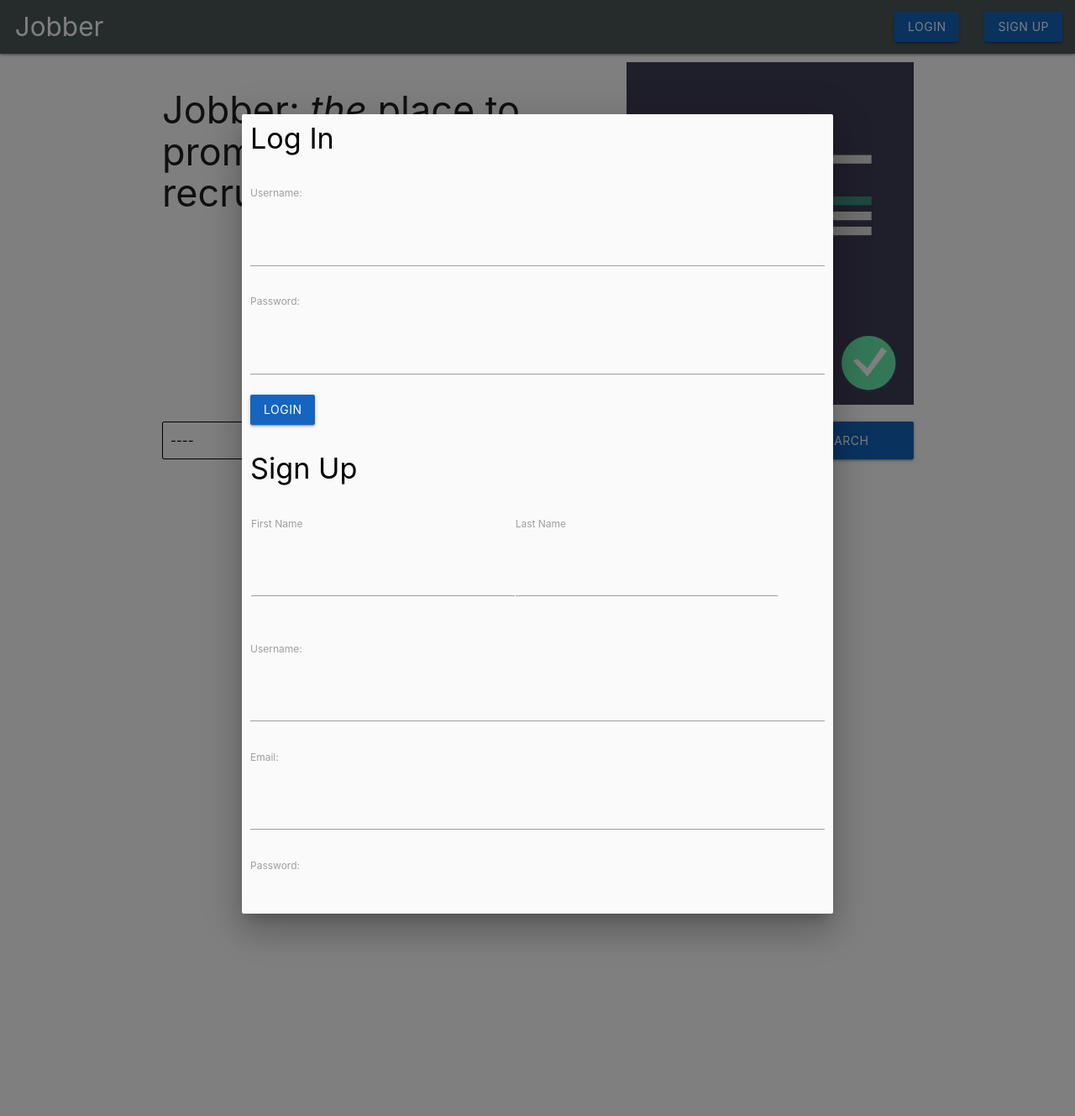
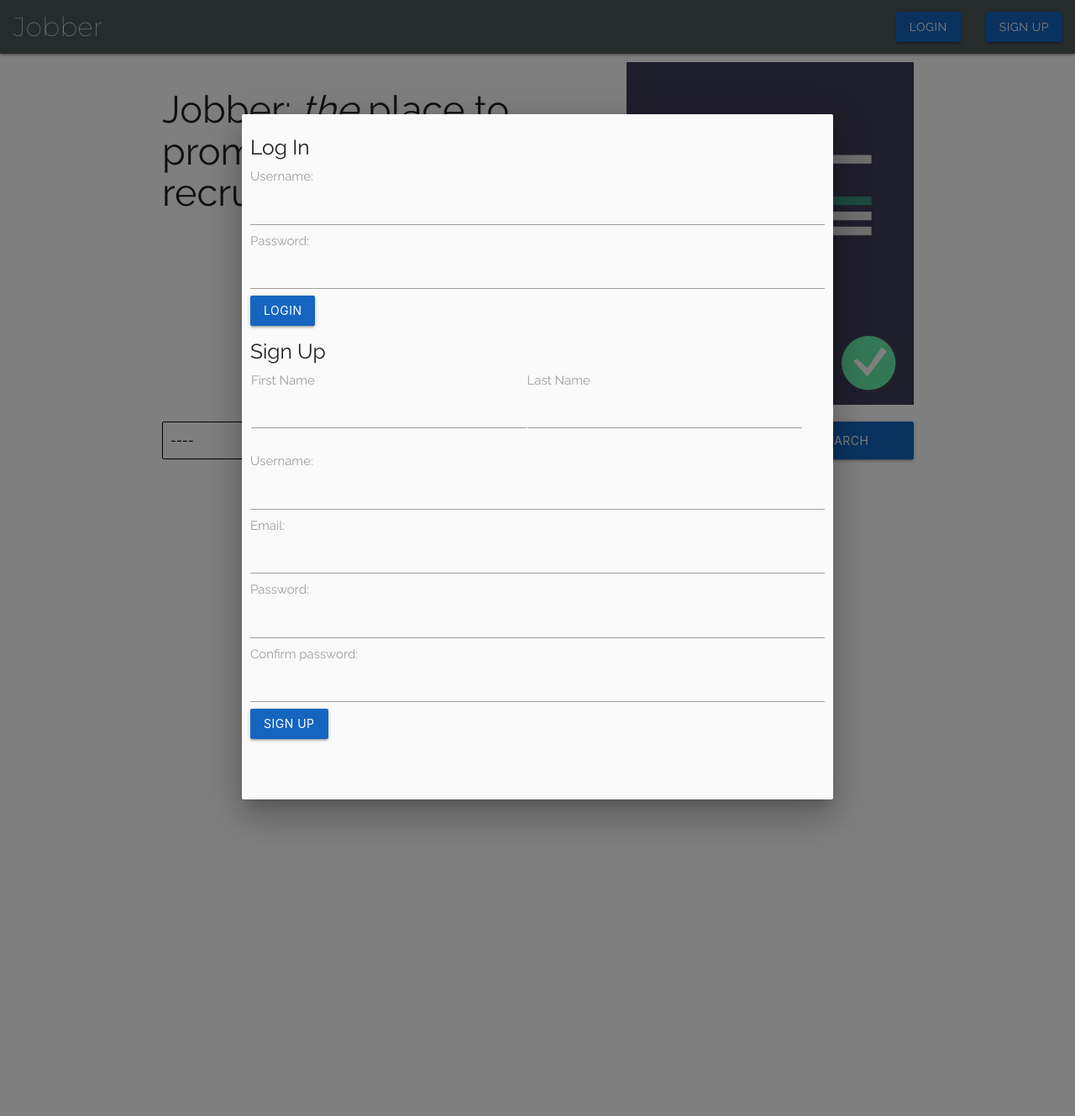
Before and after one commit to samleemcknight/jobber, a Django app: page / in a window 1280 px wide, after a click on "LOGIN". Shown: the top 1329 px of the page at 84% size. Run offline with Django 3.2, Linux system fonts and the light colour scheme; data that the repository does not hold is empty; parts of the project's set-up code (start-up, migrations or seed data) failed here and were passed over.

Commit message:
adds more styling with new fonts

```diff
--- a/main_app/static/css/style.css
+++ b/main_app/static/css/style.css
@@ -1,3 +1,10 @@
+body {
+  font-family: 'Raleway', sans-serif;;
+}
+
+.brand-logo {
+  font-family: 'Montserrat', sans-serif;
+}
 
 .title h1 {
   font-size: 3rem;
@@ -65,6 +72,10 @@ section .item {
 }
 
 /* override materialize classes: */
+label {
+  font-size: 1rem;
+}
+
 nav {
   background-color: rgba(0, 18, 18, 0.7);
 }
@@ -73,12 +84,21 @@ nav h4 {
   color: black;
 }
 
-.modal {
-  height: 75% !important;
+input[type=text]:not(.browser-default) {
+  height: 3rem;
 }
 
 .modal .modal-content {
   padding: 10px;
+}
+
+.modal-content {
+  height: 60vh;
+}
+
+.modal-content label {
+  margin: 0;
+  padding: 0;
 }
 
 #modal2 {
--- a/main_app/templates/base.html
+++ b/main_app/templates/base.html
@@ -6,6 +6,8 @@
   <meta http-equiv="X-UA-Compatible" content="IE=edge">
   <meta name="viewport" content="width=device-width, initial-scale=1.0">
   <link rel="stylesheet" href="https://cdnjs.cloudflare.com/ajax/libs/materialize/1.0.0/css/materialize.min.css">
+  <link rel="preconnect" href="https://fonts.gstatic.com">
+  <link href="https://fonts.googleapis.com/css2?family=Montserrat:wght@100&family=Raleway:wght@400;500&display=swap" rel="stylesheet">
   <link rel="stylesheet" type="text/css" href=" {% static 'css/style.css' %} ">
   <script src="https://cdnjs.cloudflare.com/ajax/libs/materialize/1.0.0/js/materialize.min.js"></script>
   <script>
@@ -33,10 +35,13 @@
           <li><a class="waves-effect waves-light btn blue darken-3 modal-trigger" href="#modal1">Login</a></li>
           <li><a class="waves-effect waves-light btn blue darken-3 modal-trigger" href="#modal1">Sign Up</a></li>
           <!-- modal for login/signup -->
+        </ul>
+      </div>
+    </nav>
     <div id="modal1" class="modal">
       <div class="modal-content">
         <form method="POST" action="{% url 'login' %}">
-                <h4>Log In</h4>
+          <h5>Log In</h5>
           {% csrf_token %}
           <label for="username">Username:</label>
           <input type="text" name="username" class="modal-input">
@@ -45,10 +50,8 @@
           <input type="submit" class="btn blue darken-3" value="login" class="modal-input">
           <input type="hidden" name="next" value="{{ next }}">
         </form>
-            </div>
-            <div class="modal-content">
         <form method="POST" action="{% url 'signup' %}">
-                <h4>Sign Up</h4>
+          <h5>Sign Up</h5>
           {% csrf_token %}
           <div class="row">
             <div class="col s-6">
@@ -74,7 +77,6 @@
       </div>
     </div>
     {% endif %}
-        </ul>
         <!-- modal for unregistering -->
         {% if event.id %}
           <div id="modal2" class="modal">
@@ -87,8 +89,6 @@
             </div>
           </div>
         {% endif %}
-      </div>
-    </nav>
   </header>
     <main class="container">
       {% block content %}
```
Also changed, not shown: main_app/templates/registration/profile.html (+6 -6 lines). Lines whose indentation alone changed are shown as unchanged.
